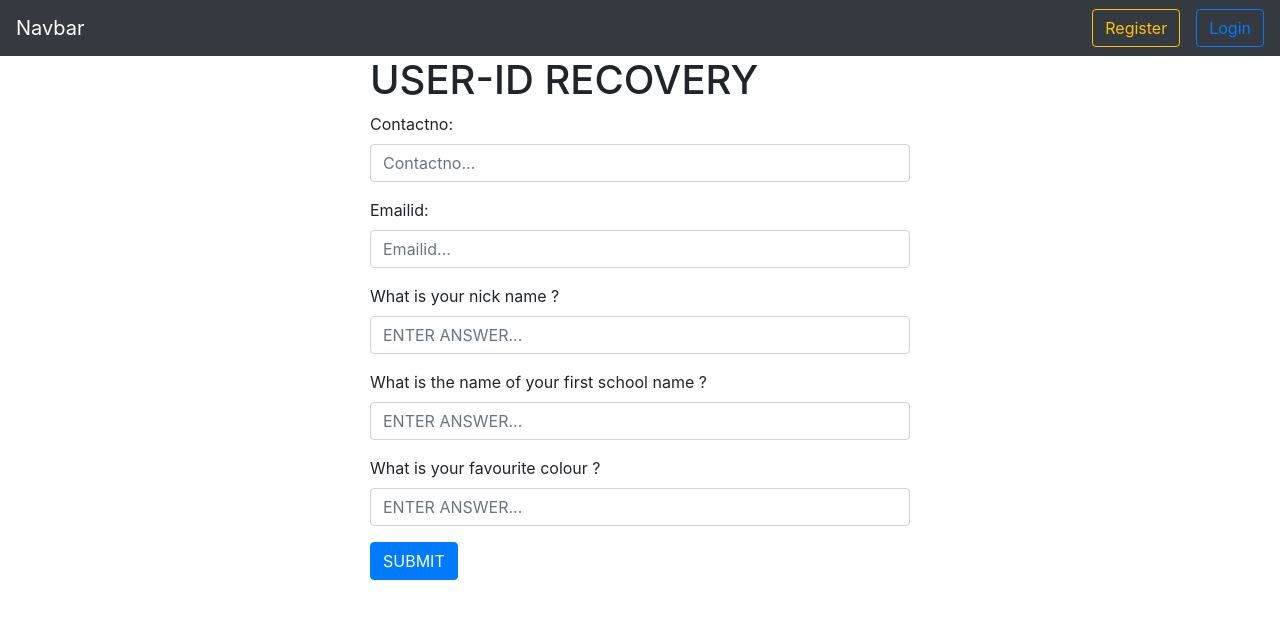
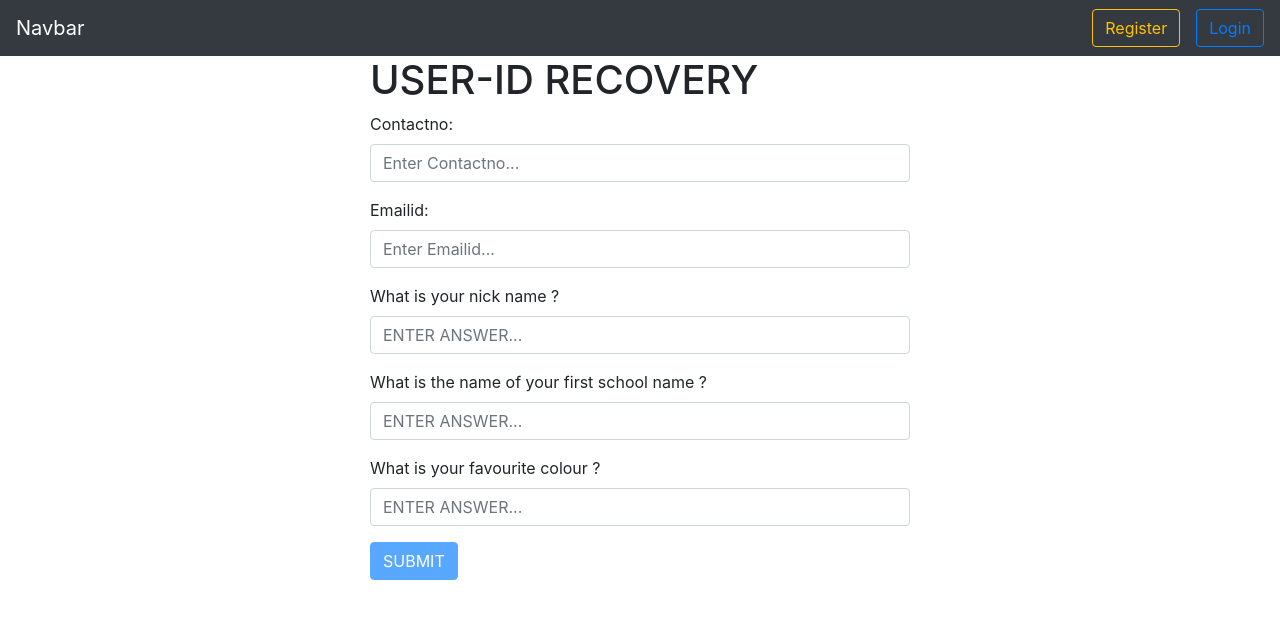
Before and after one commit to vineeth1816/Food-Donation-Angular, an Angular app: page /login/forgotUserId in a window 1280 px wide. Shown: the top 618 px of the page. Built offline with nearby package versions, Linux system fonts and the light colour scheme.

Commit message:
with validation

```diff
--- a/src/app/app.module.ts
+++ b/src/app/app.module.ts
@@ -9,6 +9,7 @@ import { RegisterFormComponent } from './register-form/register-form.component';
 import { LoginFormComponent } from './login-form/login-form.component';
 import { ForgotUserIdComponent } from './forgot-user-id/forgot-user-id.component';
 import { ForgotPasswordComponent } from './forgot-password/forgot-password.component';
+import { FormsModule } from '@angular/forms';
 
 @NgModule({
   declarations: [
@@ -22,7 +23,8 @@ import { ForgotPasswordComponent } from './forgot-password/forgot-password.compo
   ],
   imports: [
     BrowserModule,
-    AppRoutingModule
+    AppRoutingModule,
+    FormsModule
   ],
   providers: [],
   bootstrap: [AppComponent]
--- a/src/app/forgot-user-id/forgot-user-id.component.css
+++ b/src/app/forgot-user-id/forgot-user-id.component.css
@@ -0,0 +1,4 @@
+.form-control.ng-invalid.ng-touched{
+    border:1px solid red;
+    border-left:2px solid red;
+}
--- a/src/app/forgot-user-id/forgot-user-id.component.html
+++ b/src/app/forgot-user-id/forgot-user-id.component.html
@@ -2,36 +2,56 @@
     <div class="row h-100 justify-content-center align-items-center">
         <div class="col-10 col-md-8 col-lg-6">
             <!-- Form -->
-            <form class="form-example" action="" method="post">
+            <form class="form-example"  #useridrecovery="ngForm">
                 <h1>USER-ID RECOVERY</h1>
 
                 <!-- Input fields -->
                 <div class="form-group">
                     <label for="Contactno">Contactno:</label>
-                    <input type="text" class="form-control Contactno" id="Contactno" placeholder="Contactno..."
-                        name="Contactno" minlength="10" required>
+                    <input type="tel" class="form-control Contactno" id="Contactno" placeholder="Enter Contactno..."
+                        name="Contactno" ngModel pattern="[0-9]{10}" minlength="10"  #Contactno="ngModel" required>
+                        <small class="text-danger" *ngIf="Contactno.invalid && Contactno.touched">
+                            <small *ngIf="Contactno.errors.required" class="text-danger">Contact number is mandatory</small>
+                            <small *ngIf="Contactno.errors.pattern" class="text-danger">
+                                Contact number should contain only 10 digits.</small>
+                            <!--<small *ngIf="Contactno.errors.minlength" class="text-danger">Contact number should contain minimum of 10 digits.</small>
+                            <small *ngIf="Contactno.errors.maxlength" class="text-danger">Contact number should  not be more than digits.</small>-->
+                        </small>
                 </div>
                 <div class="form-group">
                     <label for="Emailid">Emailid:</label>
-                    <input type="email" class="form-control email" id="Emailid" placeholder="Emailid..."
-                        name="Emailid" required>
+                    <input type="email" class="form-control email" id="Emailid" placeholder="Enter Emailid..."
+                        name="Emailid" ngModel pattern="^[a-zA-Z0-9_.-]+@[a-zA-Z0-9.-]+$" #Emailid="ngModel" required>
+                        <small *ngIf="Emailid.invalid && Emailid.touched" class="text-danger">
+                           <small *ngIf="Emailid.errors.required" class="text-danger">Emailid is mandatory.</small>
+                           <small *ngIf="Emailid.errors.pattern" class="text-danger">Please enter a valid Emailid.</small>
+                        </small>
                 </div>
                 <div class="form-group">
                     <label for="SQ1">What is  your nick name ?</label>
                     <input type="text" class="form-control text" id="SQ1" placeholder="ENTER ANSWER..."
-                        name="SQ1" required>
+                        name="SQ1" ngModel #SQ1="ngModel" required>
+                        <small *ngIf="SQ1.invalid && SQ1.touched" class="text-danger">
+                            <small *ngIf="Emailid.errors.required" class="text-danger" >Please answer this question.</small>
+                         </small>
                 </div>
                 <div class="form-group">
                     <label for="SQ2">What is the name of your first school name ?</label>
                     <input type="text" class="form-control text" id="SQ2" placeholder="ENTER ANSWER..."
-                        name="SQ2" required>
+                        name="SQ2" ngModel #SQ2="ngModel" required>
+                        <small *ngIf="SQ2.invalid && SQ2.touched" class="text-danger">
+                            <small *ngIf="SQ2.errors.required" class="text-danger">Please answer this question.</small>
+                         </small>
                 </div>
                 <div class="form-group">
                     <label for="SQ3">What is your favourite colour ?</label>
                     <input type="text" class="form-control text" id="SQ3" placeholder="ENTER ANSWER..."
-                        name="SQ3" required>
+                        name="SQ3" ngModel #SQ3="ngModel" required>
+                        <small *ngIf="SQ3.invalid && SQ3.touched" class="text-danger">
+                            <small *ngIf="SQ3.errors.required" class="text-danger">Please answer this question.</small>
+                         </small>
                 </div>
-                <button type="submit" class="btn btn-primary btn-customized">SUBMIT</button>
+                <button type="submit" class="btn btn-primary btn-customized" [disabled]="useridrecovery.form.invalid">SUBMIT</button>
 
             </form>
             <!-- Form end -->
--- a/src/app/forgot-user-id/forgot-user-id.component.ts
+++ b/src/app/forgot-user-id/forgot-user-id.component.ts
@@ -1,4 +1,5 @@
 import { Component, OnInit } from '@angular/core';
+
 
 @Component({
   selector: 'app-forgot-user-id',
```
